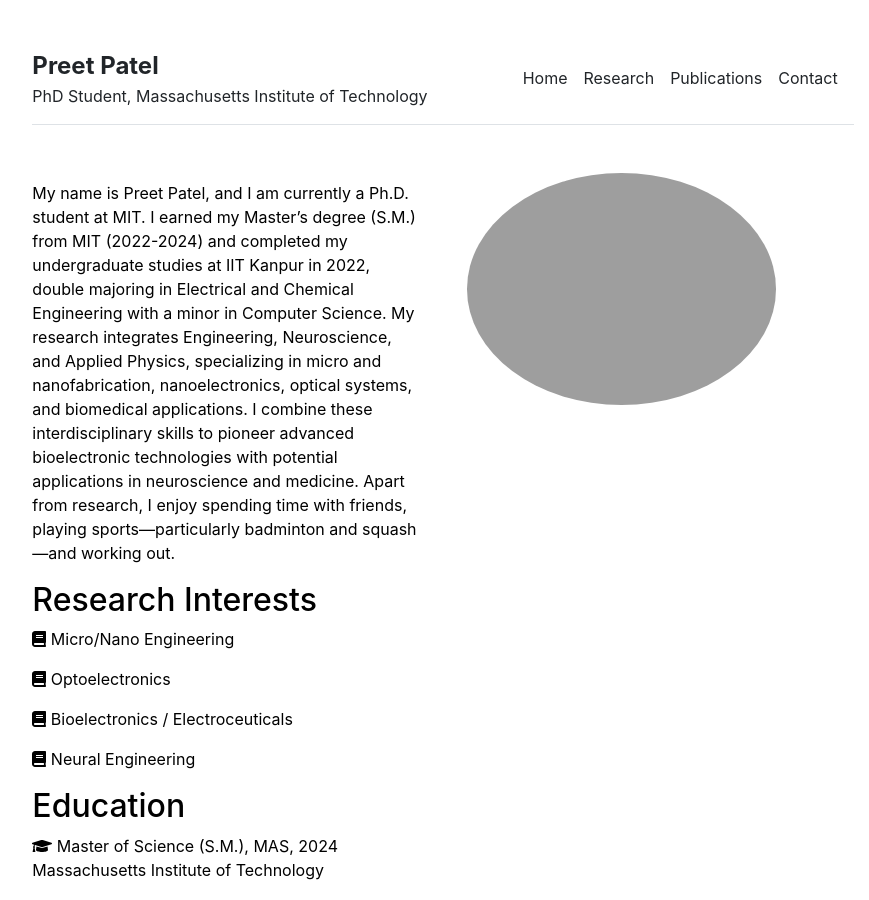
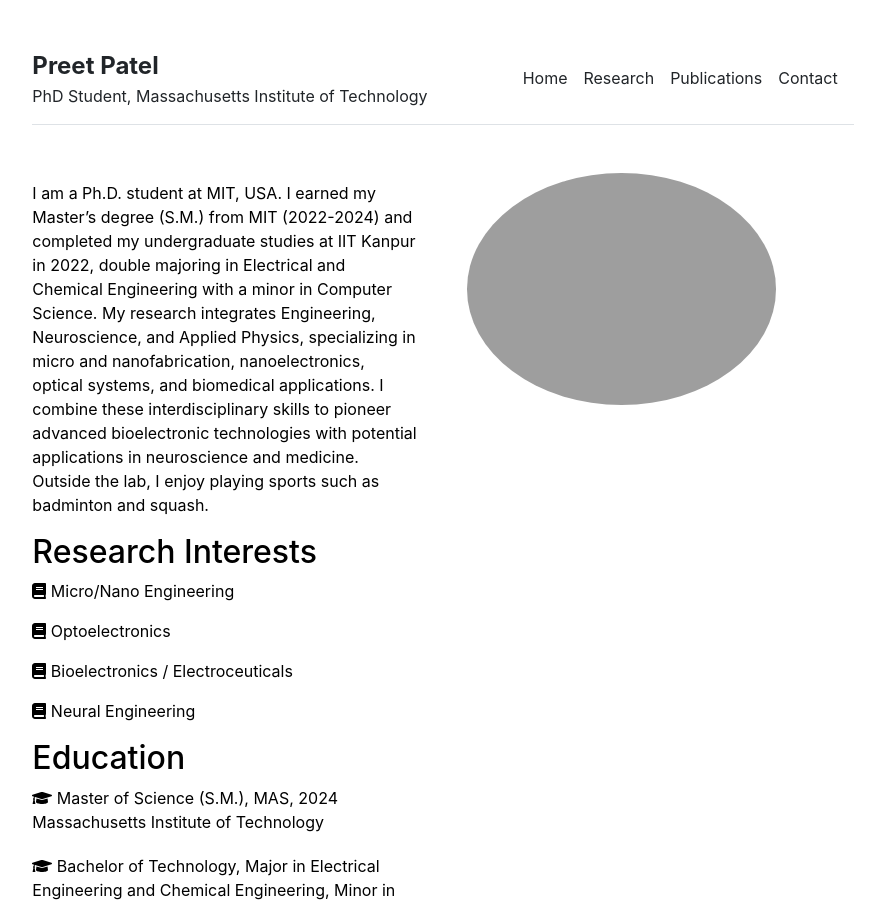
Before and after one commit to preet-mit/preet-mit, a Jekyll site: the page built from index.md, in a window 1280 px wide and 900 px high. Shown: the whole window, without its empty margins (197-1066 px from the left). Built offline with Jekyll 4.4.1, drawn with Linux system fonts in a browser that asks for light colours.

Commit message:
Update index.md

```diff
--- a/index.md
+++ b/index.md
@@ -2,7 +2,7 @@
 layout: home
 title: "Home"
 ---
-My name is Preet Patel, and I am currently a Ph.D. student at MIT. I earned my Master's degree (S.M.) from MIT (2022-2024) and completed my undergraduate studies at IIT Kanpur in 2022, double majoring in Electrical and Chemical Engineering with a minor in Computer Science. My research integrates Engineering, Neuroscience, and Applied Physics, specializing in micro and nanofabrication, nanoelectronics, optical systems, and biomedical applications. I combine these interdisciplinary skills to pioneer advanced bioelectronic technologies with potential applications in neuroscience and medicine. Apart from research, I enjoy spending time with friends, playing sports—particularly badminton and squash—and working out.
+I am a Ph.D. student at MIT, USA. I earned my Master's degree (S.M.) from MIT (2022-2024) and completed my undergraduate studies at IIT Kanpur in 2022, double majoring in Electrical and Chemical Engineering with a minor in Computer Science. My research integrates Engineering, Neuroscience, and Applied Physics, specializing in micro and nanofabrication, nanoelectronics, optical systems, and biomedical applications. I combine these interdisciplinary skills to pioneer advanced bioelectronic technologies with potential applications in neuroscience and medicine. Outside the lab, I enjoy playing sports such as badminton and squash.
 
 ## Research Interests
 
```
